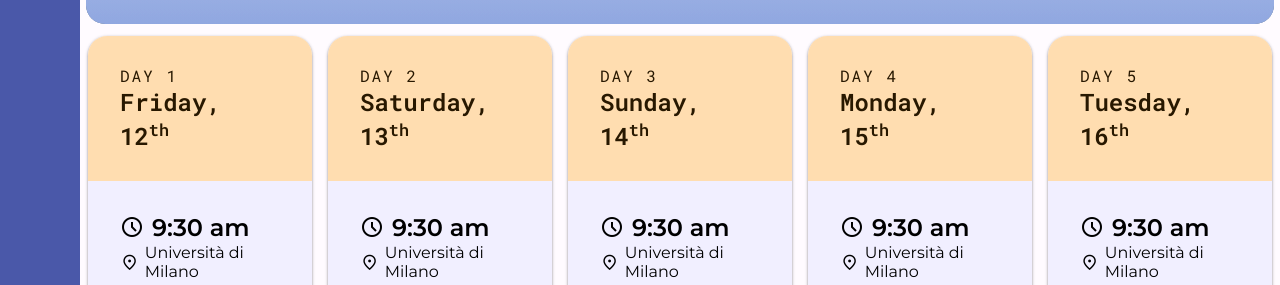
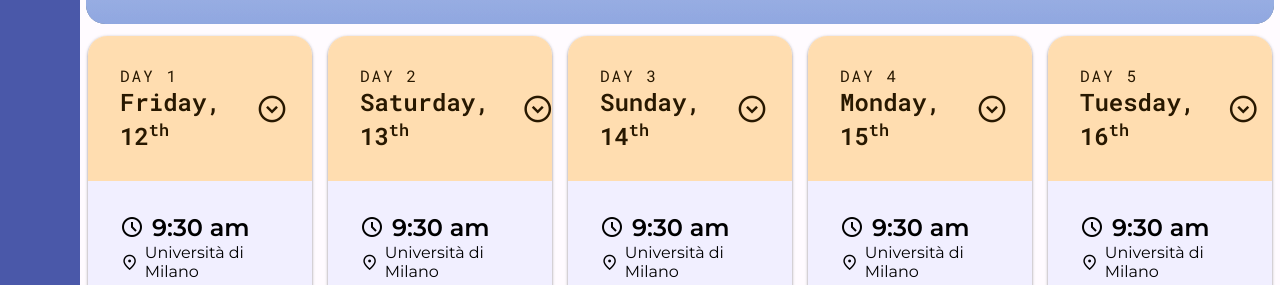
Before and after one commit to gfusarbassini/ht56f4y, a Jekyll site: the page built from schedule.html, in a window 1280 px wide. Shown: the part 249-534 px from the top of the page. Built offline with Jekyll 4.4.1, drawn with Linux system fonts in a browser that asks for light colours; nearby versions of some CDN libraries.

Commit message:
Various fixes

```diff
--- a/css/main.scss
+++ b/css/main.scss
@@ -653,10 +653,6 @@ nav.sidenav{
     h2{
       font-weight: 600;
       font-size: 1.5rem;
-      @media #{$medium-and-down}{
-        margin-top: 0.5rem;
-        font-size: 8vw;
-      }
     }
 
     h3{
@@ -763,6 +759,25 @@ nav.sidenav{
   overflow: hidden;
   position: relative;
 
+    &-header{
+      display: flex;
+      justify-content: space-between;
+      align-items: center;
+      &::after{
+        font-family: 'Material Symbols Outlined';
+        font-size: 2rem;
+        content: '\e7cd';
+        margin-right: 1.5rem;
+        transition: transform 0.5s cubic-bezier(0.05, 0.1, 0.1, 1.0);
+      }
+
+      &.expanded{
+        &::after{
+          transform: rotate(-180deg);
+        }
+      }
+    }
+
    &-content{
     margin-top: 0rem;
     @media #{$medium-and-down}{
--- a/js/main.js
+++ b/js/main.js
@@ -88,8 +88,8 @@ $(document).ready(function () {
           function () {
             return +$(this).outerHeight(true);
           }).get().reduce((acc, cur) => acc + cur, 0);
-        $(".accordion-content.expanded").css("height", "0px").addClass("collapsed").removeClass("expanded");
-        $(".accordion-header", container).removeClass("collapsed").addClass("expanded");
+        $(".accordion-content.expanded").css("height", "0px").removeClass("collapsed").addClass("expanded");
+        $(".accordion-header", $(this).parent()).removeClass("collapsed").addClass("expanded");
         container.css("height", heights + "px").removeClass("collapsed").addClass("expanded");
         if ($("body").scrollTop() > $(this).offset().top) {
           $("body").animate({ scrollTop: $(this).offset().top - 50 }, 'ease');
@@ -129,12 +129,11 @@ $(document).ready(function () {
     $(".overlay").fadeOut(300);
     $(".card.expandable.opened").removeClass("z-depth-5");
     $(".card-action-top.trigger-close i").html("more_vert").parent().removeClass("trigger-close");
-
     $(".card.expandable.opened").animate({
-      "width": $(".card.expandable.opened").data("width"),
-      "height": $(".card.expandable.opened").data("height"),
-      "left": $(".card.expandable.opened").data("left"),
-      "top": $(".card.expandable.opened").data("top"),
+      "width": $(".card.expandable.opened").attr("data-width"),
+      "height": $(".card.expandable.opened").attr("data-height"),
+      "left": $(".card.expandable.opened").attr("data-left"),
+      "top": $(".card.expandable.opened").attr("data-top")
     }, 500, $.easie(0.05, 0.1, 0.1, 1.0), function () {
 
       $(".card.expandable.opened").css({
@@ -153,7 +152,6 @@ $(document).ready(function () {
 
   $("html").on("click", ".card.expandable:not(.opened)", function () {
     //if ($(this).hasClass("opened")) return;
-    console.log("ciao");
     let top = $(this).offset().top;
     let left = $(this).offset().left;
     let width = $(this).outerWidth(true);
--- a/schedule.html
+++ b/schedule.html
@@ -11,9 +11,11 @@ title: Schedule
   {% for day in site.data.schedule.schedule %}
   <div class="col l3 m5 s15">
     <div class="accordion z-depth-1">
-    <div class="accordion-header ripple schedule-header secondary">
-      <h3>Day {{day.day}}</h3>
-      <h2>{{day.date}}</h2>
+    <div class="accordion-header ripple secondary">
+      <div class="schedule-header">
+        <h3>Day {{day.day}}</h3>
+        <h2>{{day.date}}</h2>
+      </div>
     </div>
     <div class="accordion-content collapsed">
     {% for activity in day.activities %}
```
